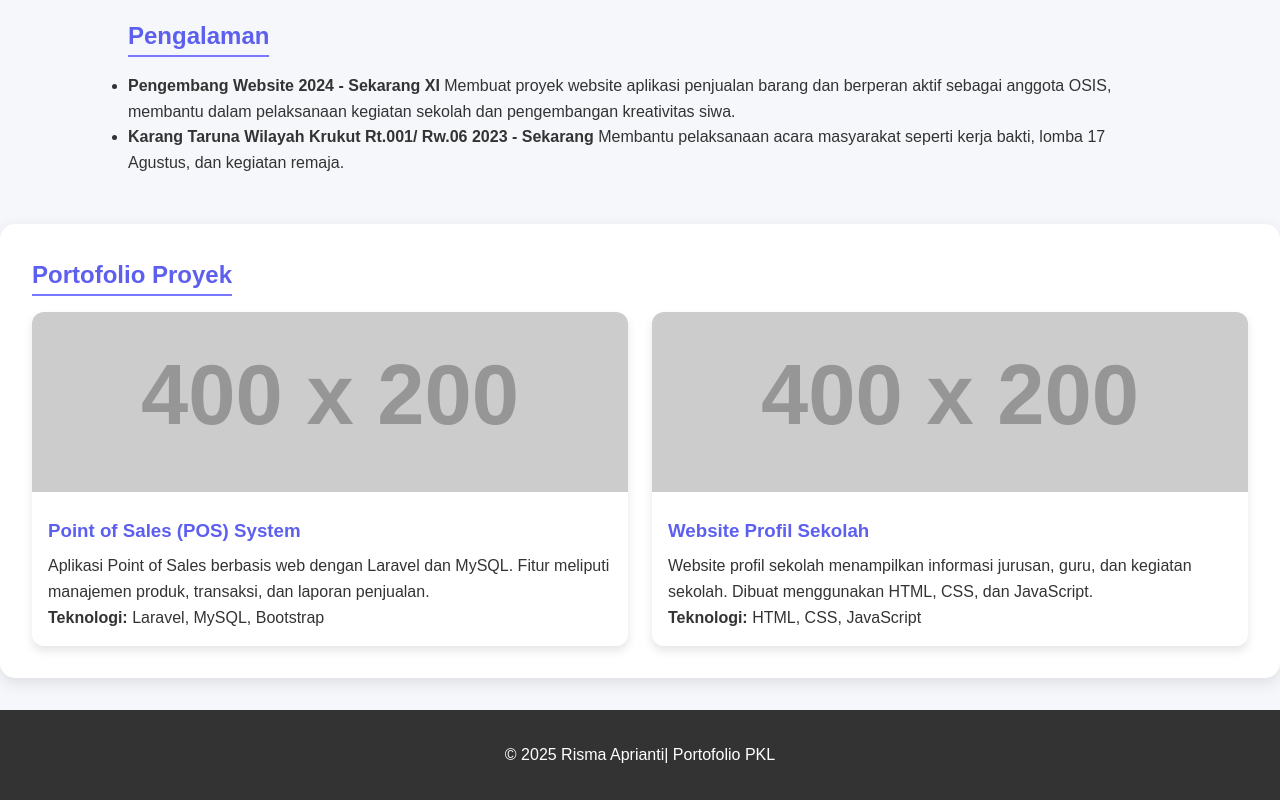
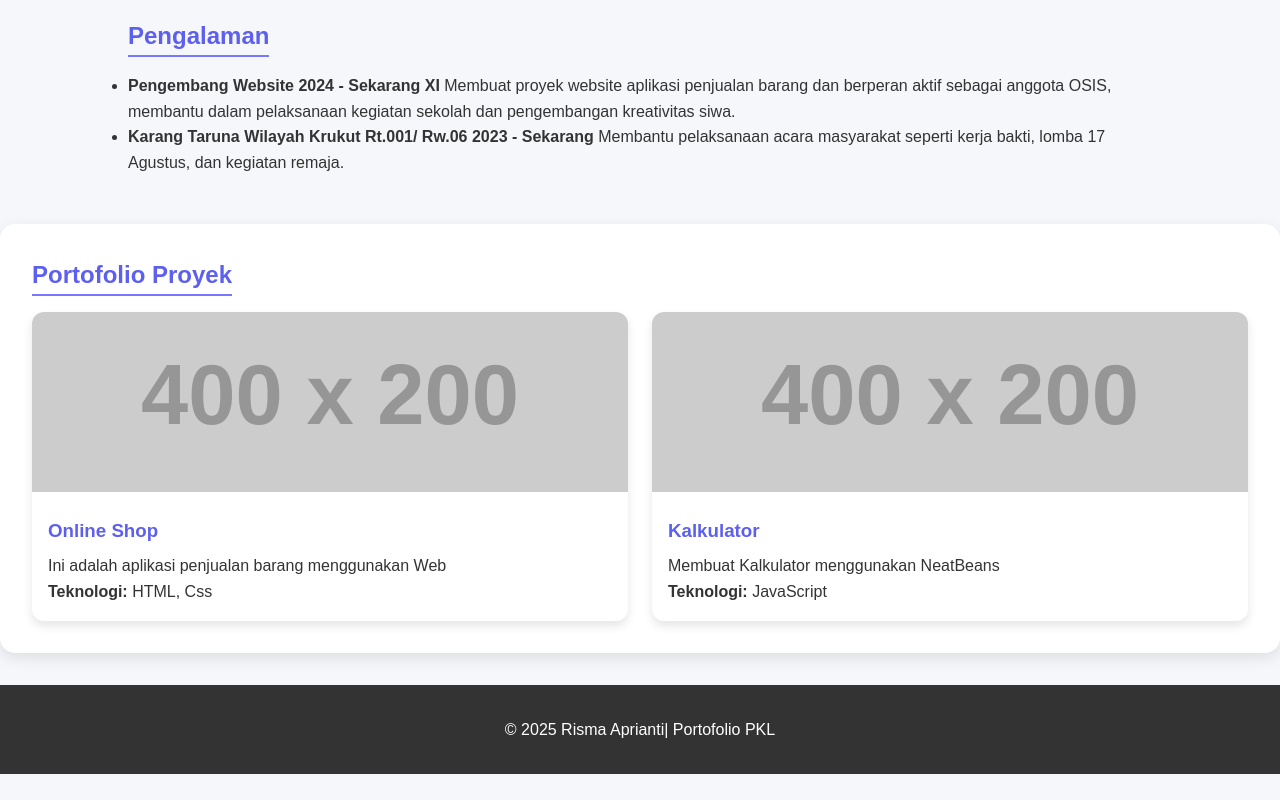
Before and after one commit to rismaaprianti59-art/rismaaprianti59-art.github.io, a plain HTML site: page portofolio.html in a window 1280 px wide. Shown: the part 811-1611 px from the top of the page. After the commit the page ends 1585 px from the top, so only its background shows below. Drawn offline with Linux system fonts and the light colour scheme; placeholder pictures from the web are drawn by us.

Commit message:
Update portofolio.html

```diff
--- a/portofolio.html
+++ b/portofolio.html
@@ -198,16 +198,16 @@
     // ==== DATA DUMMY PORTOFOLIO ====
     const portfolioData = [
       {
-        title: "Point of Sales (POS) System",
+        title: "Online Shop",
         img: "https://via.placeholder.com/400x200.png?text=POS+System",
-        desc: "Aplikasi Point of Sales berbasis web dengan Laravel dan MySQL. Fitur meliputi manajemen produk, transaksi, dan laporan penjualan.",
-        tech: "Laravel, MySQL, Bootstrap"
+        desc: "Ini adalah aplikasi penjualan barang menggunakan Web ",
+        tech: "HTML, Css"
       },
       {
-        title: "Website Profil Sekolah",
+        title: "Kalkulator",
         img: "https://via.placeholder.com/400x200.png?text=Website+Sekolah",
-        desc: "Website profil sekolah menampilkan informasi jurusan, guru, dan kegiatan sekolah. Dibuat menggunakan HTML, CSS, dan JavaScript.",
-        tech: "HTML, CSS, JavaScript"
+        desc: "Membuat Kalkulator menggunakan NeatBeans",
+        tech: "JavaScript"
       }
     ];
 
```
